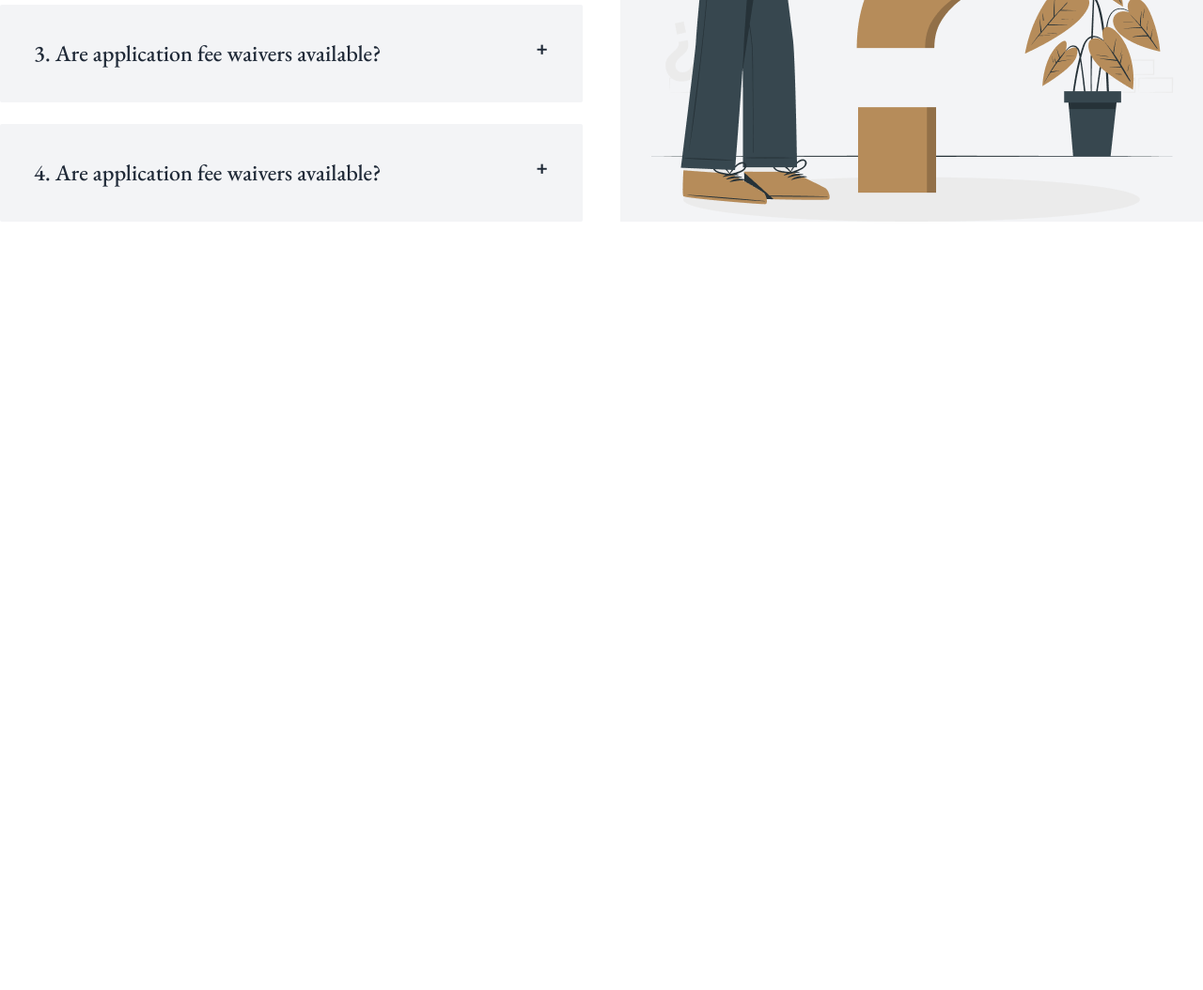
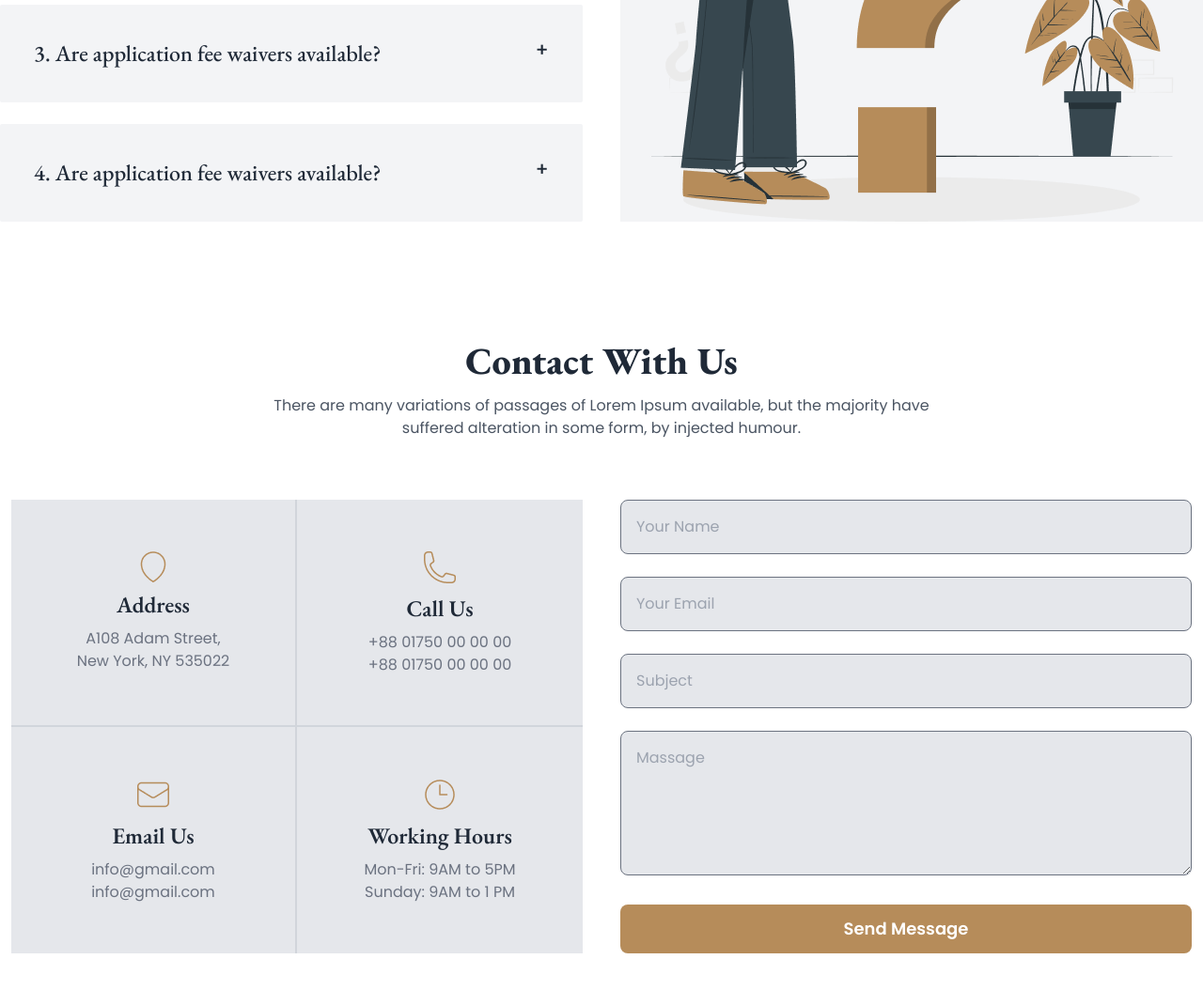
Before and after one commit to ahmedinfa/Legal-Solution-Website, a plain HTML site: page index.html in a window 1280 px wide. Shown: the part 3319-4373 px from the top of the page at 94% size. Before the commit the page ends 3619 px from the top, so only its background shows below. Drawn offline with nearby package versions, Linux system fonts and the light colour scheme.

Commit message:
add contact section

```diff
--- a/index.html
+++ b/index.html
@@ -508,7 +508,7 @@
       <!-- FAQ Section -->
       <section class="h-fit py-6 lg:py-16">
         <!-- section heading -->
-        <div class="text-center w-7/12 sm:w-10/12 lg:w-7/12 mx-auto">
+        <div class="text-center w-11/12 sm:w-10/12 lg:w-7/12 mx-auto">
           <h2
             class="eb-garamond text-3xl sm:text-4xl md:text-[40px] font-extrabold"
           >
@@ -606,6 +606,132 @@
           </div>
         </div>
       </section>
+
+      <!-- contact section -->
+      <section class="h-fit py-6 lg:py-16">
+        <!-- section heading -->
+        <div class="text-center w-11/12 sm:w-10/12 lg:w-7/12 mx-auto">
+          <h2
+            class="eb-garamond text-3xl sm:text-4xl md:text-[40px] font-extrabold"
+          >
+            Contact With Us
+          </h2>
+          <p class="text-xs sm:text-sm lg:text-base text-gray-600 mt-4">
+            There are many variations of passages of Lorem Ipsum available, but
+            the majority have suffered alteration in some form, by injected
+            humour.
+          </p>
+        </div>
+
+        <!-- form container -->
+        <div
+          class="grid grid-cols-1 lg:grid-cols-2 gap-10 mt-16 w-11/12 sm:w-9/12 lg:w-full mx-auto px-3"
+        >
+          <!-- address side -->
+          <div class="grid grid-cols-2 grid-rows-2">
+            <!-- card1 -->
+            <div
+              class="flex flex-col justify-center items-center text-center space-y-2 bg-gray-200 border-r-2 border-b-2 border-gray-300 py-5 lg:py-0"
+            >
+              <img src="images/address.png" alt="" />
+              <h4 class="eb-garamond text-xl sm:text-2xl font-semibold">
+                Address
+              </h4>
+              <div>
+                <p class="text-xs sm:text-sm lg:text-base text-gray-500">
+                  A108 Adam Street,
+                </p>
+                <p class="text-xs sm:text-sm lg:text-base text-gray-500">
+                  New York, NY 535022
+                </p>
+              </div>
+            </div>
+            <!-- card2 -->
+            <div
+              class="flex flex-col justify-center items-center text-center space-y-2 bg-gray-200 border-b-2 border-gray-300 py-5 lg:py-0"
+            >
+              <img src="images/call.png" alt="" />
+              <h4 class="eb-garamond text-lg sm:text-2xl font-semibold">
+                Call Us
+              </h4>
+              <div>
+                <p class="text-xs sm:text-sm lg:text-base text-gray-500">
+                  +88 01750 00 00 00
+                </p>
+                <p class="text-xs sm:text-sm lg:text-base text-gray-500">
+                  +88 01750 00 00 00
+                </p>
+              </div>
+            </div>
+            <!-- card3 -->
+            <div
+              class="flex flex-col justify-center items-center text-center space-y-2 bg-gray-200 border-r-2 border-gray-300 py-5 lg:py-0"
+            >
+              <img src="images/email.png" alt="" />
+              <h4 class="eb-garamond text-lg sm:text-2xl font-semibold">
+                Email Us
+              </h4>
+              <div>
+                <p class="text-xs sm:text-sm lg:text-base text-gray-500">
+                  info@gmail.com
+                </p>
+                <p class="text-xs sm:text-sm lg:text-base text-gray-500">
+                  info@gmail.com
+                </p>
+              </div>
+            </div>
+            <!-- card4 -->
+            <div
+              class="flex flex-col justify-center items-center text-center space-y-2 bg-gray-200"
+            >
+              <img src="images/time.png" alt="" />
+              <h4 class="eb-garamond text-lg sm:text-2xl font-semibold">
+                Working Hours
+              </h4>
+              <div>
+                <p class="text-xs sm:text-sm lg:text-base text-gray-500">
+                  Mon-Fri: 9AM to 5PM
+                </p>
+                <p class="text-xs sm:text-sm lg:text-base text-gray-500">
+                  Sunday: 9AM to 1 PM
+                </p>
+              </div>
+            </div>
+          </div>
+          <!-- form -->
+          <div>
+            <form action="#" class="space-y-5 sm:space-y-6">
+              <input
+                type="text"
+                placeholder="Your Name"
+                class="w-full bg-gray-200 p-4 text-xs sm:text-base text-gray-600 rounded-lg"
+              />
+              <input
+                type="email"
+                placeholder="Your Email"
+                class="w-full bg-gray-200 p-4 text-xs sm:text-base text-gray-600 rounded-lg"
+              />
+              <input
+                type="text"
+                placeholder="Subject"
+                class="w-full bg-gray-200 p-4 text-xs sm:text-base text-gray-600 rounded-lg"
+              />
+              <textarea
+                name="textarea"
+                id="textarea"
+                rows="5"
+                placeholder="Massage"
+                class="w-full bg-gray-200 p-4 text-xs sm:text-base text-gray-600 rounded-lg"
+              ></textarea>
+              <button
+                class="bg-[#B68C5A] w-full py-3 rounded-lg text-sm sm:text-base lg:text-lg font-semibold text-white"
+              >
+                Send Message
+              </button>
+            </form>
+          </div>
+        </div>
+      </section>
     </main>
     <!-- footer -->
     <footer></footer>
```
